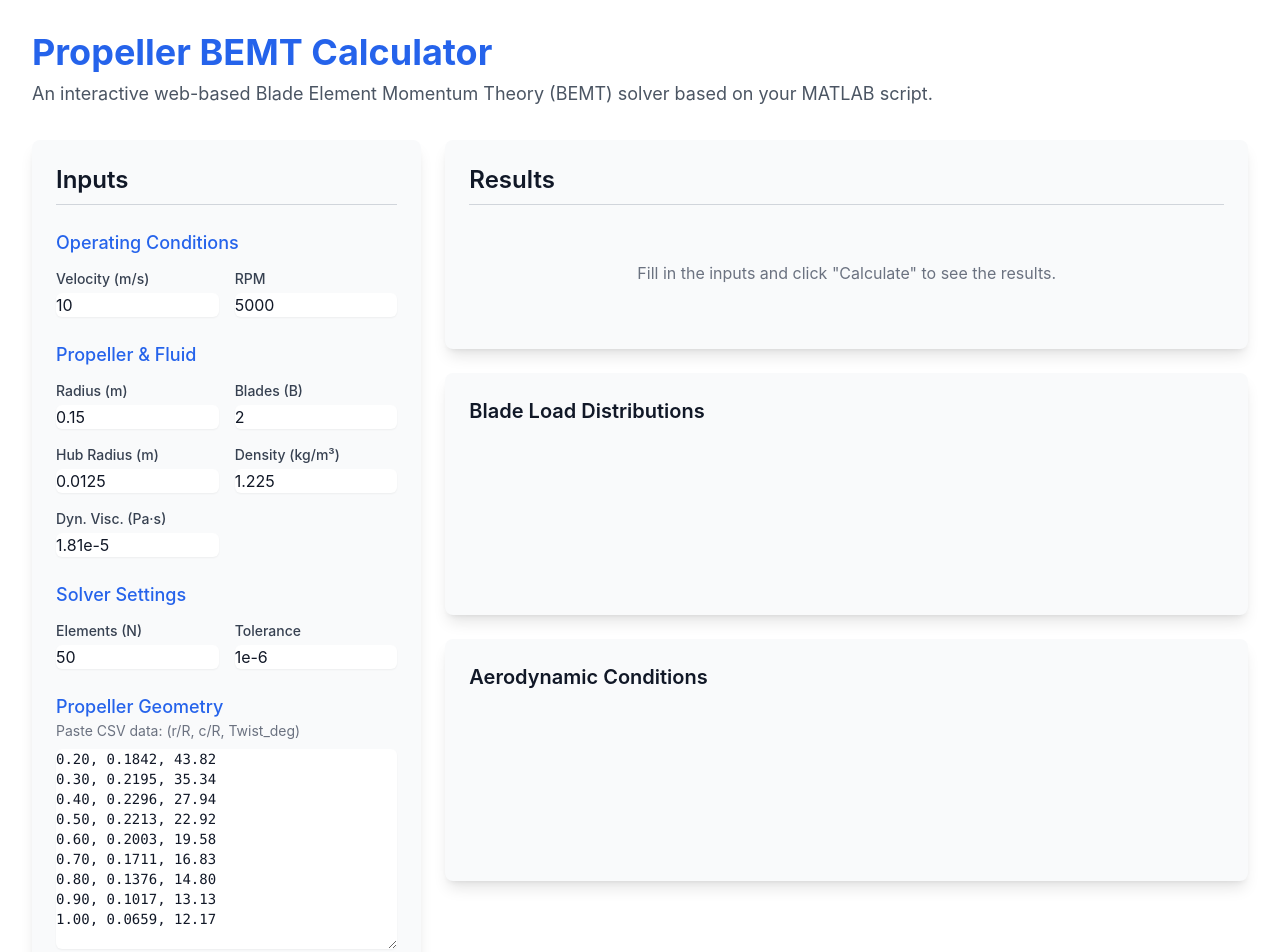
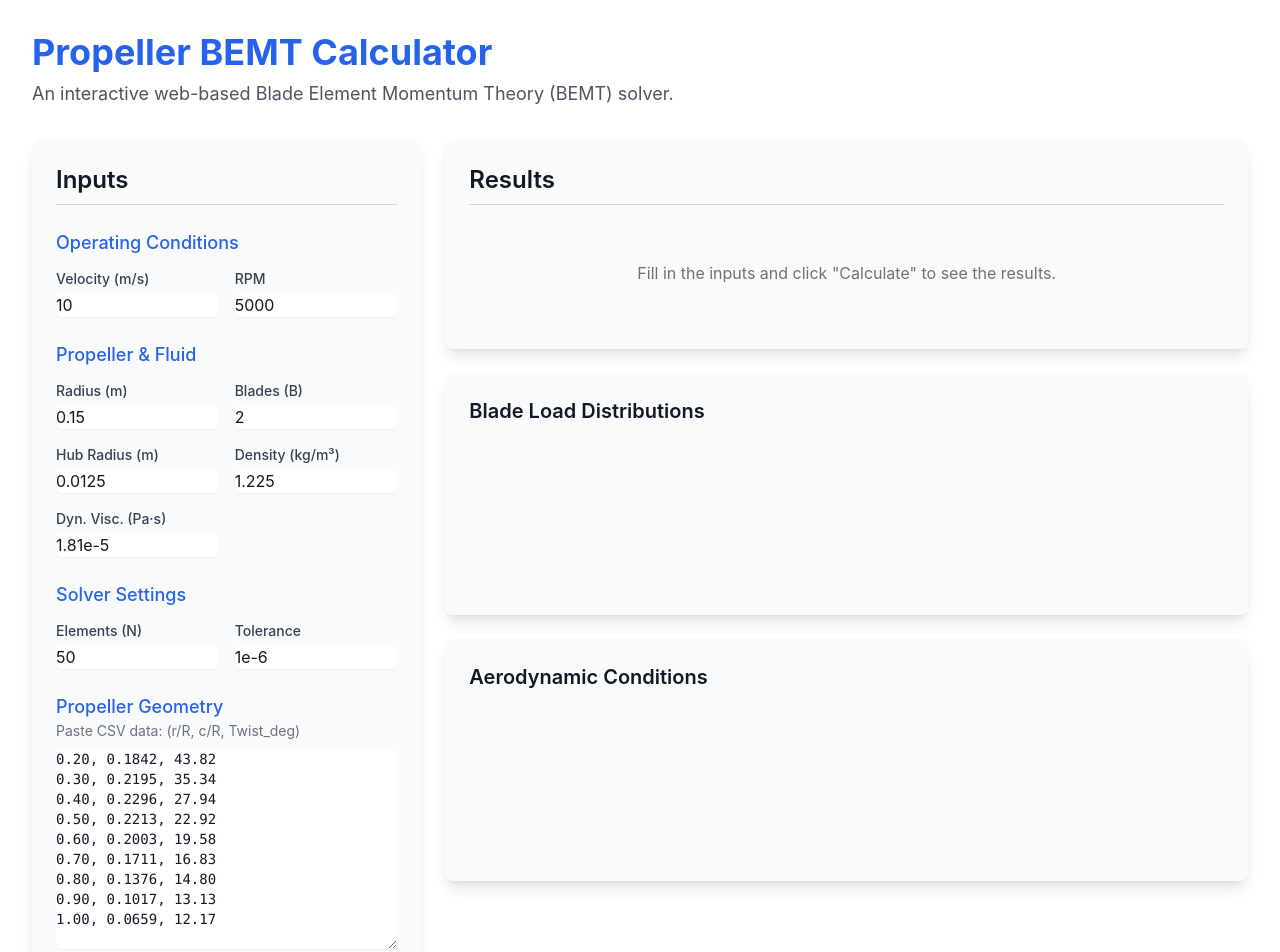
Before and after one commit to lmaomkar/airfoil, a plain HTML site: page index.html in a window 1280 px wide. Shown: the top 952 px of the page. Drawn offline with nearby package versions, Linux system fonts and the light colour scheme.

Commit message:
Update index.html

```diff
--- a/index.html
+++ b/index.html
@@ -35,7 +35,7 @@
         <header class="mb-8">
             <h1 class="text-3xl sm:text-4xl font-bold text-blue-600 dark:text-blue-400">Propeller BEMT Calculator</h1>
             <p class="text-lg text-gray-600 dark:text-gray-400 mt-2">
-                An interactive web-based Blade Element Momentum Theory (BEMT) solver based on your MATLAB script.
+                An interactive web-based Blade Element Momentum Theory (BEMT) solver.
             </p>
         </header>
 
```
